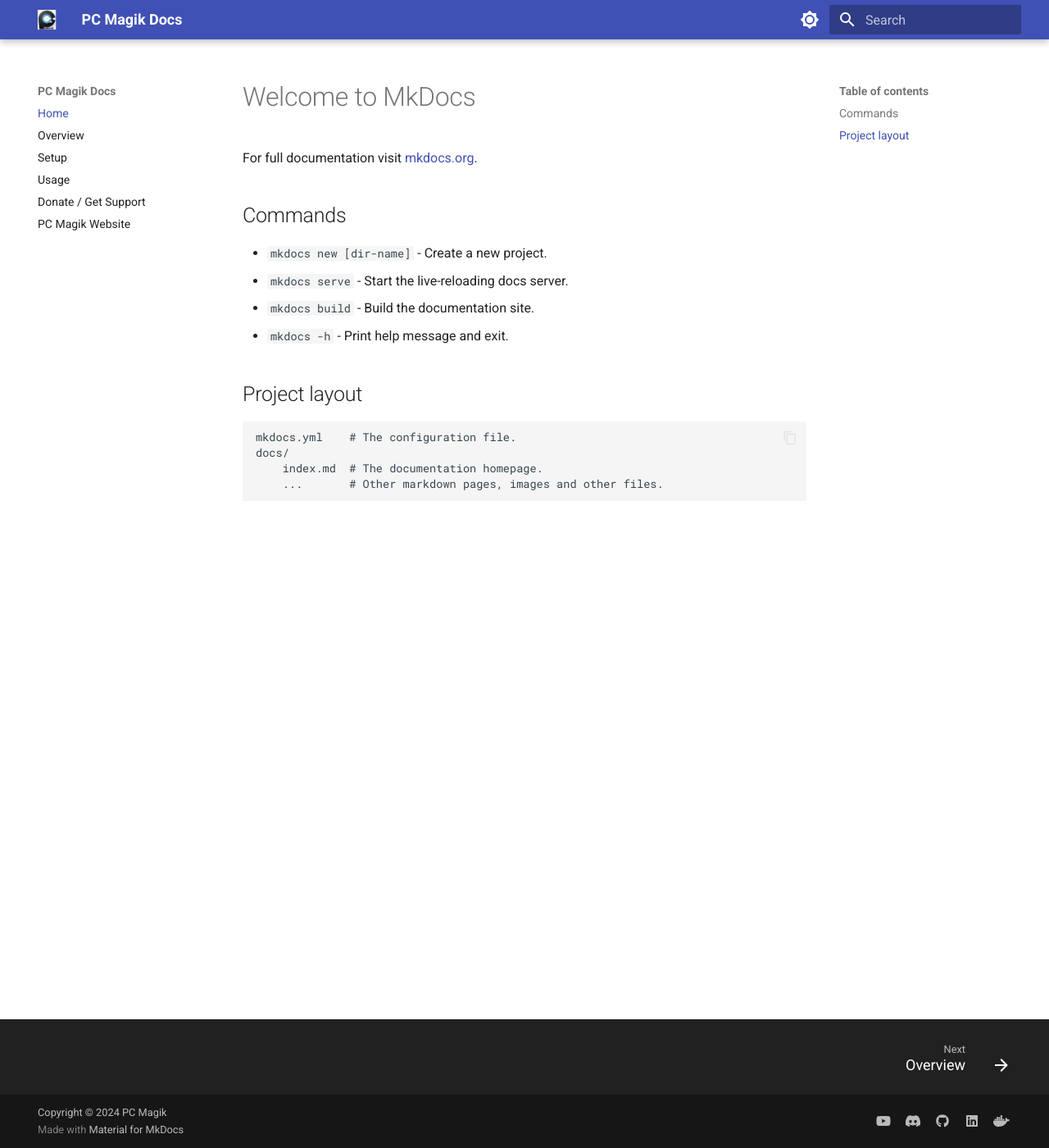
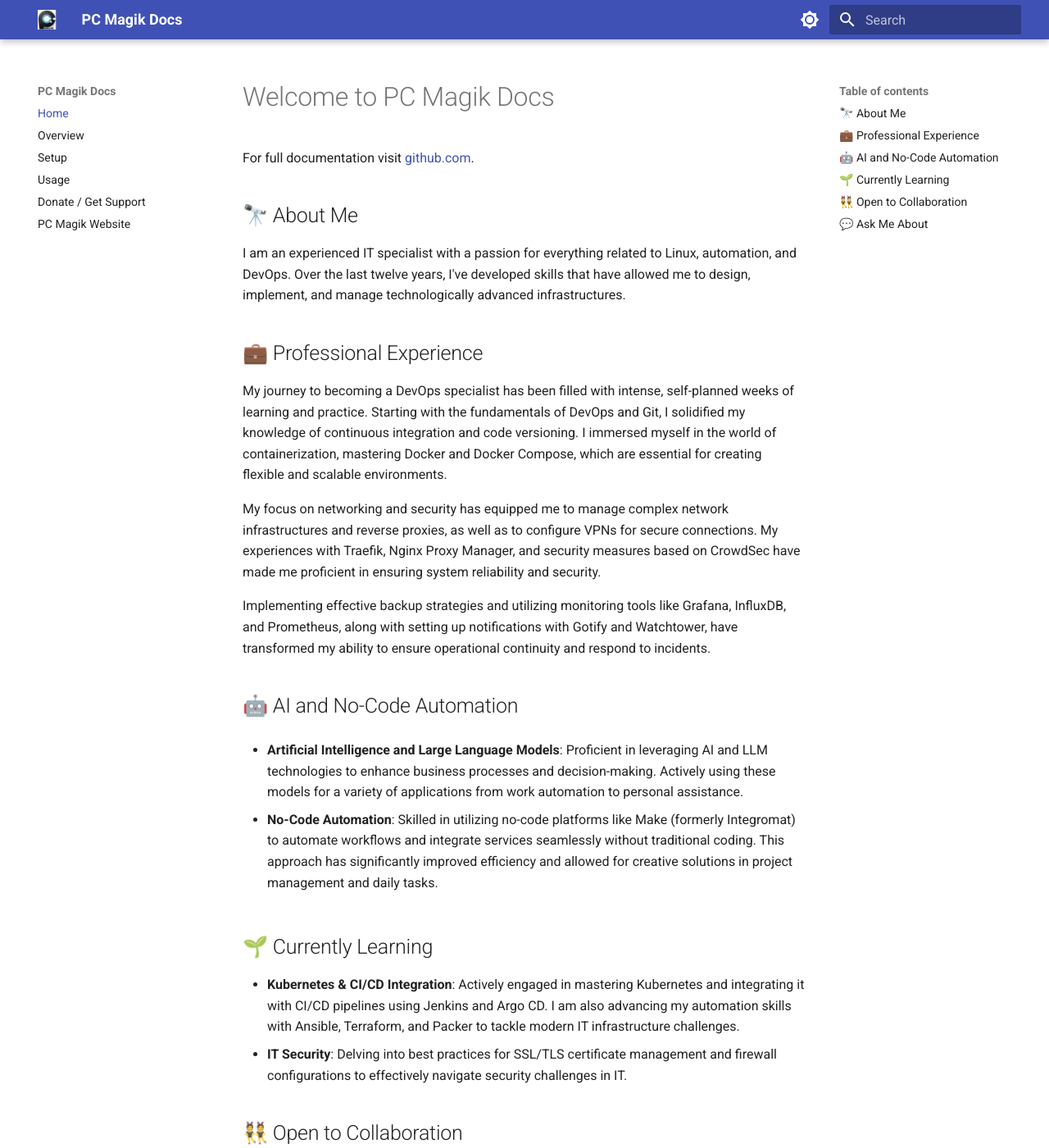
Before and after one commit to pcmagik/pcmagik.github.io, an MkDocs documentation site: the page built from docs/index.md, in a window 1280 px wide and 1400 px high. Shown: the whole window at 82% size. Built offline with MkDocs 1.6.1 and Material for MkDocs 9.7.7, drawn with Linux system fonts in a browser that asks for light colours; some of the changed text lies outside the part shown.

Commit message:
Update welcome message and add professional experience

```diff
--- a/docs/index.md
+++ b/docs/index.md
@@ -1,17 +1,35 @@
-# Welcome to MkDocs
+# Welcome to PC Magik Docs
 
-For full documentation visit [mkdocs.org](https://www.mkdocs.org).
+For full documentation visit [github.com](https://github.com/pcmagik).
 
-## Commands
 
-* `mkdocs new [dir-name]` - Create a new project.
-* `mkdocs serve` - Start the live-reloading docs server.
-* `mkdocs build` - Build the documentation site.
-* `mkdocs -h` - Print help message and exit.
+## 🔭 About Me
 
-## Project layout
+I am an experienced IT specialist with a passion for everything related to Linux, automation, and DevOps. Over the last twelve years, I've developed skills that have allowed me to design, implement, and manage technologically advanced infrastructures.
 
-    mkdocs.yml    # The configuration file.
-    docs/
-        index.md  # The documentation homepage.
-        ...       # Other markdown pages, images and other files.
+## 💼 Professional Experience
+
+My journey to becoming a DevOps specialist has been filled with intense, self-planned weeks of learning and practice. Starting with the fundamentals of DevOps and Git, I solidified my knowledge of continuous integration and code versioning. I immersed myself in the world of containerization, mastering Docker and Docker Compose, which are essential for creating flexible and scalable environments.
+
+My focus on networking and security has equipped me to manage complex network infrastructures and reverse proxies, as well as to configure VPNs for secure connections. My experiences with Traefik, Nginx Proxy Manager, and security measures based on CrowdSec have made me proficient in ensuring system reliability and security.
+
+Implementing effective backup strategies and utilizing monitoring tools like Grafana, InfluxDB, and Prometheus, along with setting up notifications with Gotify and Watchtower, have transformed my ability to ensure operational continuity and respond to incidents.
+
+## 🤖 AI and No-Code Automation
+
+- **Artificial Intelligence and Large Language Models**: Proficient in leveraging AI and LLM technologies to enhance business processes and decision-making. Actively using these models for a variety of applications from work automation to personal assistance.
+
+- **No-Code Automation**: Skilled in utilizing no-code platforms like Make (formerly Integromat) to automate workflows and integrate services seamlessly without traditional coding. This approach has significantly improved efficiency and allowed for creative solutions in project management and daily tasks.
+
+## 🌱 Currently Learning
+
+- **Kubernetes & CI/CD Integration**: Actively engaged in mastering Kubernetes and integrating it with CI/CD pipelines using Jenkins and Argo CD. I am also advancing my automation skills with Ansible, Terraform, and Packer to tackle modern IT infrastructure challenges.
+- **IT Security**: Delving into best practices for SSL/TLS certificate management and firewall configurations to effectively navigate security challenges in IT.
+
+## 👯 Open to Collaboration
+
+I am eager to collaborate on projects related to the development of open-source tools for infrastructure management and innovative projects in automation and configuration management.
+
+## 💬 Ask Me About
+
+Feel free to ask me anything about Linux, automation, cloud technologies, or seek career advice in IT and skill development.
```
